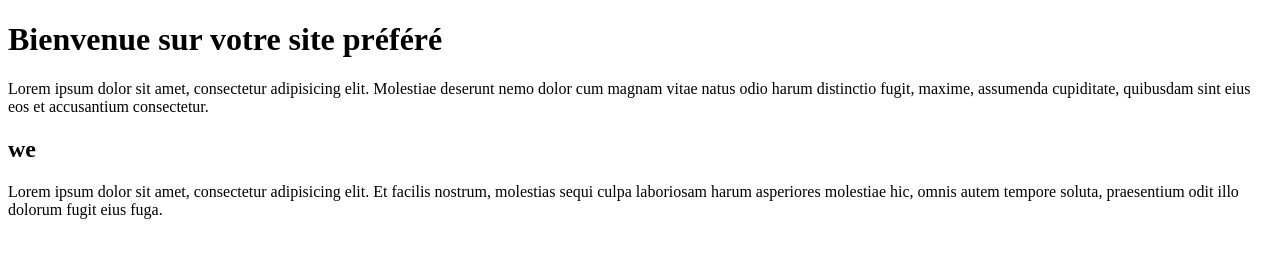
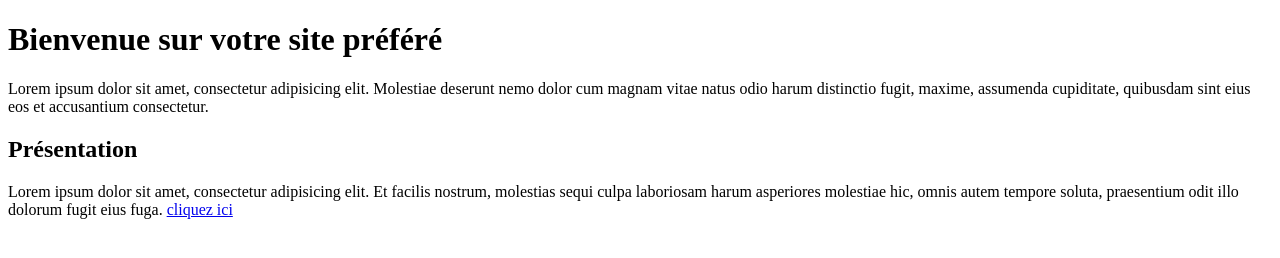
Before and after one commit to AnaisSemp/PremiereRepo, a plain HTML site: page index.html in a window 1280 px wide. Drawn offline with Linux system fonts and the light colour scheme.

Commit message:
Lien internet

```diff
--- a/index.html
+++ b/index.html
@@ -6,8 +6,14 @@
 </head>
 <body>
    <h1>Bienvenue sur votre site préféré</h1>
-   <p>Lorem ipsum dolor sit amet, consectetur adipisicing elit. Molestiae deserunt nemo dolor cum magnam vitae natus odio harum distinctio fugit, maxime, assumenda cupiditate, quibusdam sint eius eos et accusantium consectetur.</p>
-   <h2>we</h2>
-   <p2>Lorem ipsum dolor sit amet, consectetur adipisicing elit. Et facilis nostrum, molestias sequi culpa laboriosam harum asperiores molestiae hic, omnis autem tempore soluta, praesentium odit illo dolorum fugit eius fuga.</p2>
+
+    <p>Lorem ipsum dolor sit amet, consectetur adipisicing elit. Molestiae deserunt nemo dolor cum magnam vitae natus odio harum distinctio fugit, maxime, assumenda cupiditate, quibusdam sint eius eos et accusantium consectetur.</p>
+
+    <h2>Présentation</h2>
+
+    <p2>Lorem ipsum dolor sit amet, consectetur adipisicing elit. Et facilis nostrum, molestias sequi culpa laboriosam harum asperiores molestiae hic, omnis autem tempore soluta, praesentium odit illo dolorum fugit eius fuga.</p2>
+
+   <a href="https://twitter.com/">cliquez ici</a>
+
 </body>
 </html>
```
